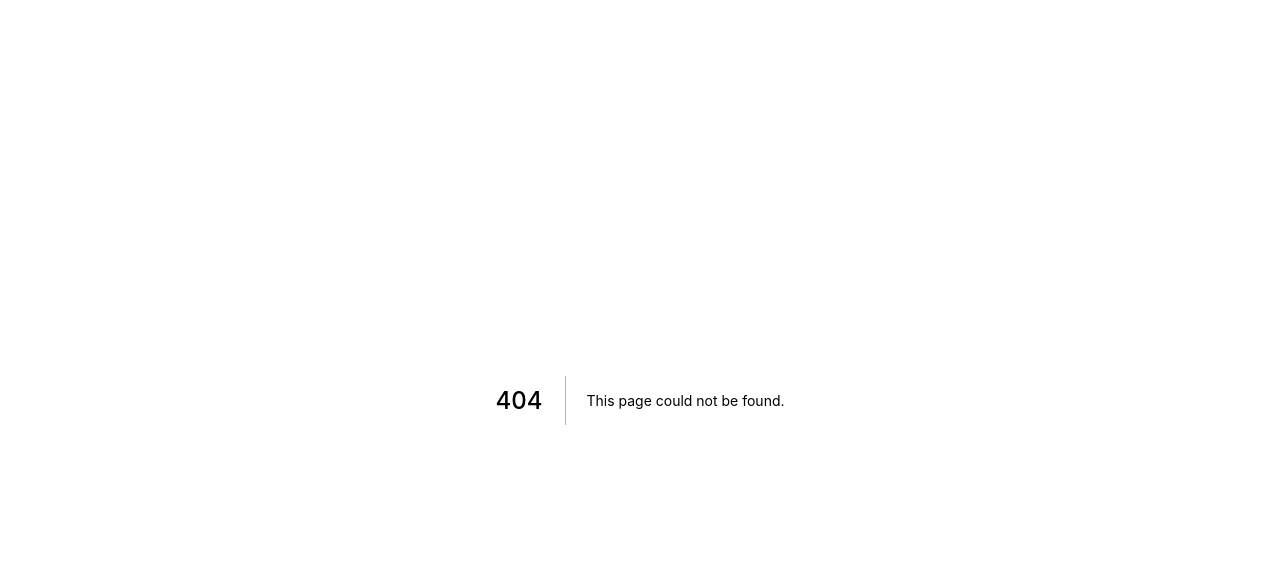
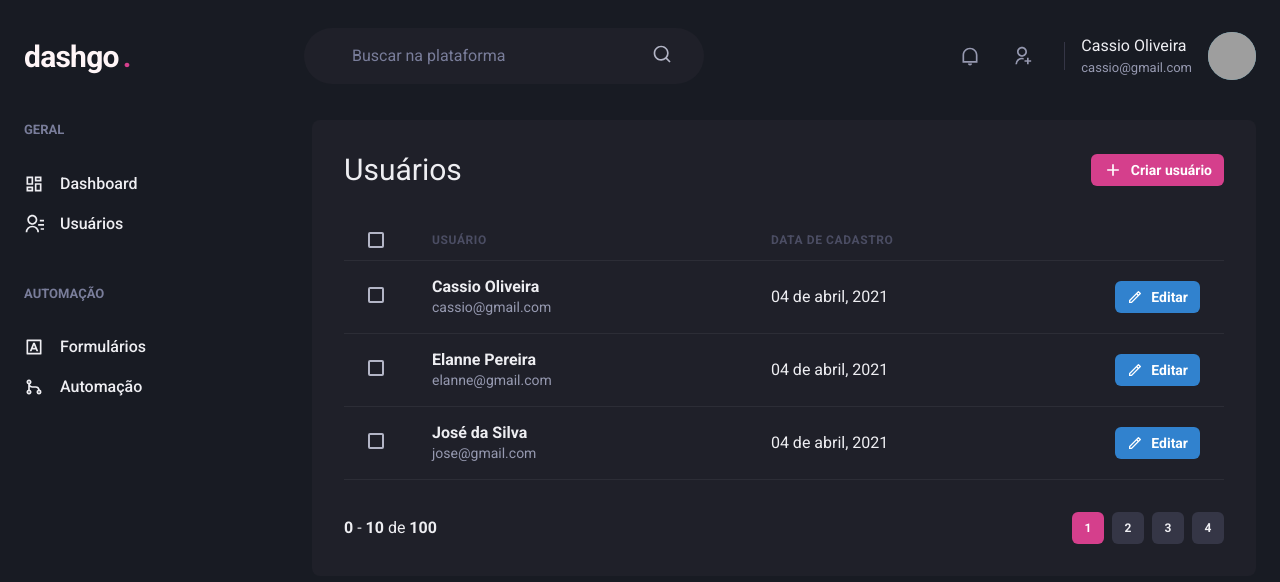
Before and after one commit to cassiosilva93/go-dashboard, a Next.js app: page /users in a window 1280 px wide. Before the commit this address had no page. Shown: the top 582 px of the page. Built offline with nearby package versions, Linux system fonts and the light colour scheme; grey boxes are pictures that could not be loaded.

Commit message:
add: user page and user create page

```diff
--- /dev/null
+++ b/src/pages/users/index.tsx
@@ -0,0 +1,123 @@
+import { Box, Button, Checkbox, Flex, Heading, Icon, Table, Tbody, Td, Text, Th, Thead, Tr } from "@chakra-ui/react";
+import { RiAddLine, RiPencilLine } from "react-icons/ri";
+import { Header } from "../../components/Header";
+import { Pagination } from "../../components/Pagination";
+import { Sidebar } from "../../components/Sidebar";
+
+export default function UserList() {
+  return (
+    <Box>
+      <Header />
+
+      <Flex width="100%" my="6" maxWidth={1480} mx="auto" px="6">
+        <Sidebar />
+
+        <Box flex="1" borderRadius={8} bg="gray.800" p="8">
+          <Flex mb="8" justify="space-between" alignItems="center">
+            <Heading size="lg" fontWeight="normal">Usuários</Heading>
+
+           <Button
+              as="a"
+              size="sm"
+              fontSize="sm"
+              colorScheme="pink"
+              leftIcon={
+                <Icon as={RiAddLine} fontSize="20"/>
+              }
+            >
+              Criar usuário
+            </Button>
+          </Flex>
+
+          <Table colorScheme="whiteAlpha">
+            <Thead>
+              <Tr>
+                <Th px="6" color="gray.300" width="8">
+                  <Checkbox colorScheme="pink" />
+                </Th>
+                <Th>Usuário</Th>
+                <Th>Data de cadastro</Th>
+                <Th width="8"></Th>
+              </Tr>
+            </Thead>
+            <Tbody>
+              <Tr>
+                <Td px="6">
+                  <Checkbox colorScheme="pink" />
+                </Td>
+                <Td>
+                  <Box>
+                    <Text fontWeight="bold">Cassio Oliveira</Text>
+                    <Text fontSize="sm" color="gray.300">cassio@gmail.com</Text>
+                  </Box>
+                </Td>
+                <Td>04 de abril, 2021</Td>
+                <Td>
+                  <Button
+                    size="sm"
+                    colorScheme="blue"
+                    leftIcon={
+                      <Icon as={RiPencilLine} fontSize="16"/>
+                    }
+                  >
+                    Editar
+                  </Button>
+                </Td>
+              </Tr>
+
+              <Tr>
+                <Td px="6">
+                  <Checkbox colorScheme="pink" />
+                </Td>
+                <Td>
+                  <Box>
+                    <Text fontWeight="bold">Elanne Pereira</Text>
+                    <Text fontSize="sm" color="gray.300">elanne@gmail.com</Text>
+                  </Box>
+                </Td>
+                <Td>04 de abril, 2021</Td>
+                <Td>
+                  <Button
+                    size="sm"
+                    colorScheme="blue"
+                    leftIcon={
+                      <Icon as={RiPencilLine} fontSize="16"/>
+                    }
+                  >
+                    Editar
+                  </Button>
+                </Td>
+              </Tr>
+
+              <Tr>
+                <Td px="6">
+                  <Checkbox colorScheme="pink" />
+                </Td>
+                <Td>
+                  <Box>
+                    <Text fontWeight="bold">José da Silva</Text>
+                    <Text fontSize="sm" color="gray.300">jose@gmail.com</Text>
+                  </Box>
+                </Td>
+                <Td>04 de abril, 2021</Td>
+                <Td>
+                  <Button
+                    size="sm"
+                    colorScheme="blue"
+                    leftIcon={
+                      <Icon as={RiPencilLine} fontSize="16"/>
+                    }
+                  >
+                    Editar
+                  </Button>
+                </Td>
+              </Tr>
+            </Tbody>
+          </Table>
+
+          <Pagination />
+        </Box>
+      </Flex>
+    </Box>
+  )
+}
```
Also changed, not shown: src/pages/users/create.tsx (added, +41 -0 lines).
